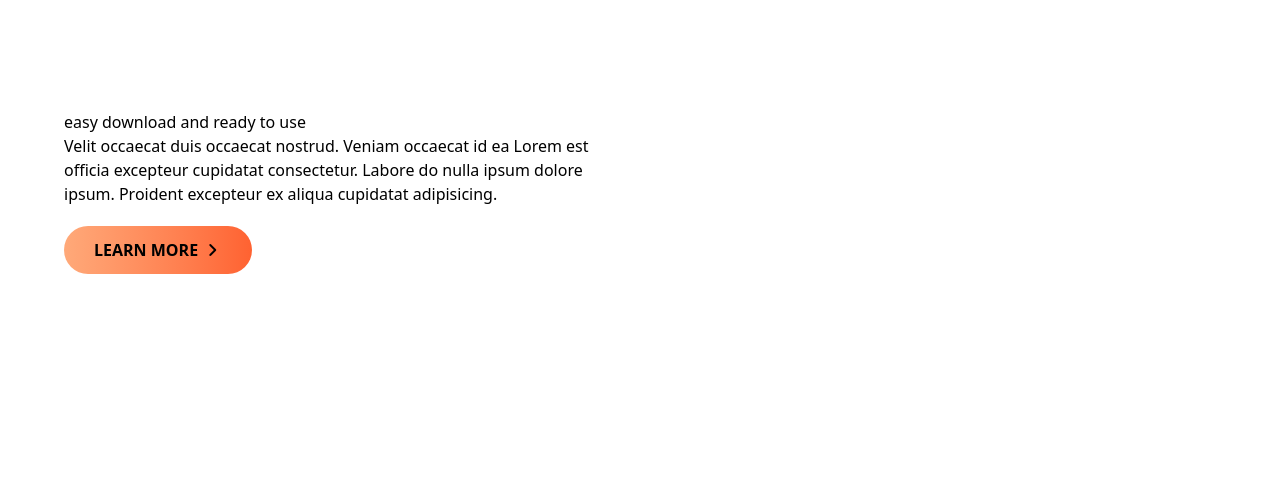
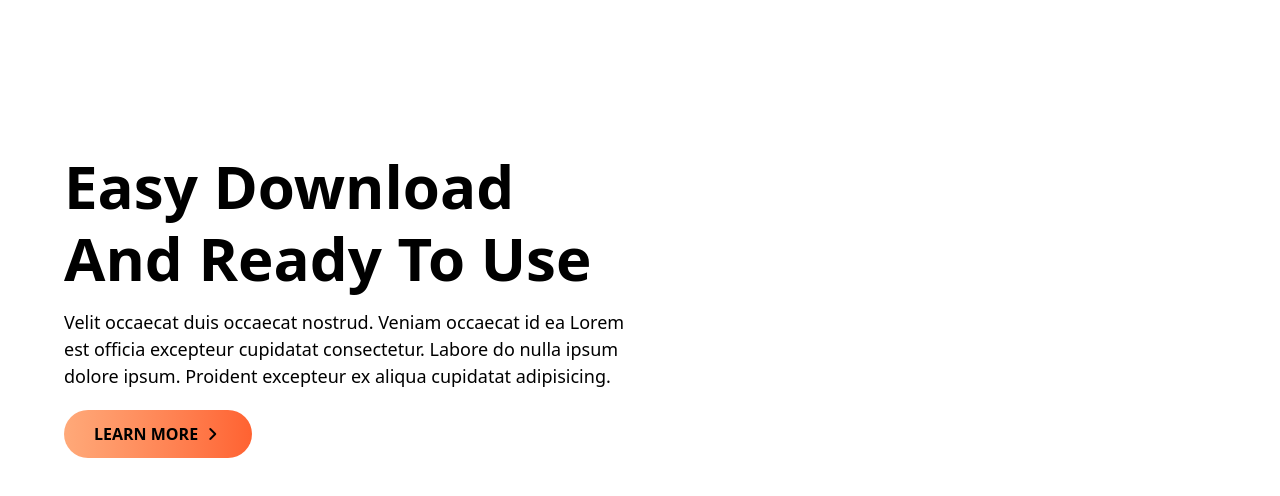
Before and after one commit to RemonAhmedMia/Modules-14-Tea-Landing-Page, a website: page index.html in a window 1280 px wide. Shown: the part 3520-4016 px from the top of the page. Before the commit the page ends 3834 px from the top, so only its background shows below. Drawn offline with Linux system fonts and the light colour scheme.

Commit message:
pricing-content-style

```diff
--- a/index.html
+++ b/index.html
@@ -180,13 +180,13 @@
 <!-- End Application Area -->
 
 <!-- Start Pricing Area -->
- <section class="py-10">
+ <section class="py-20">
   <div class="max-w-screen-xl mx-auto px-6 lg:px-16">
     <div class="grid gap-6 grid-cols-1 lg:grid-cols-2">
       <div class="">
         <!-- Pricing Content -->
-       <h3>easy download and ready to use</h3>
-       <p>
+       <h3 class="lg:text-6xl md:text-5xl text-3xl md:font-bold font-semibold pb-[15px] leading-[1.2] capitalize">easy download and ready to use</h3>
+       <p class="text-[18px] leading-[27px]">
         Velit occaecat duis occaecat nostrud. Veniam occaecat id ea Lorem est officia excepteur cupidatat consectetur. Labore do nulla ipsum dolore ipsum. Proident excepteur ex aliqua cupidatat adipisicing.
        </p>
        <a href="#"
```
Also changed, not shown: src/output.css.
